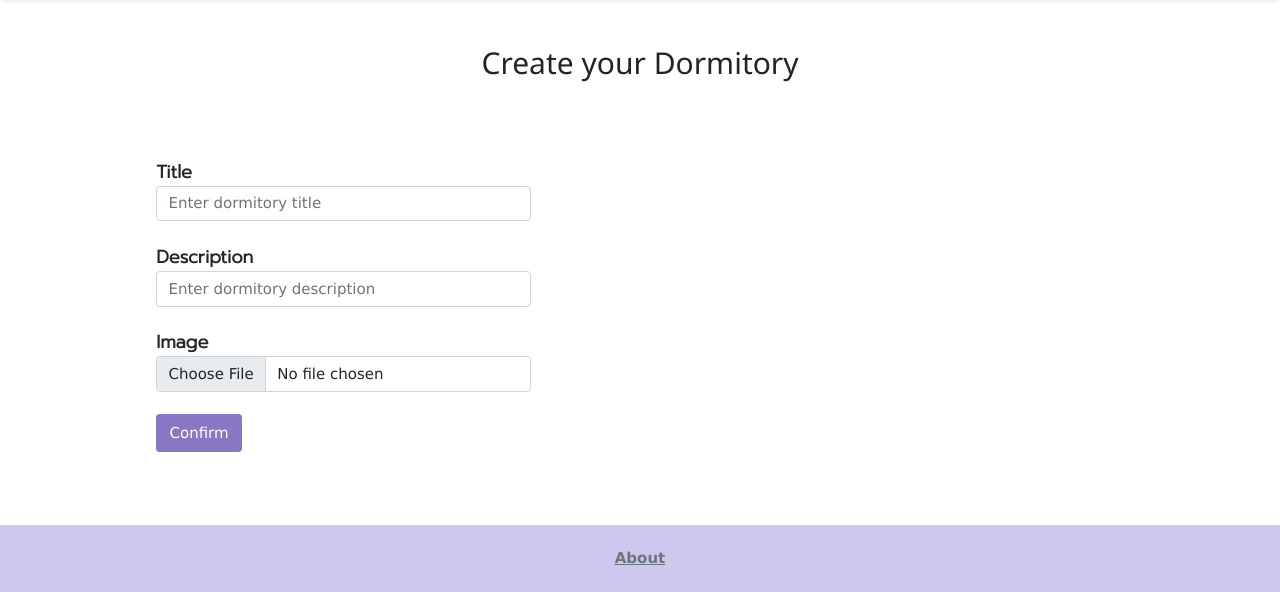
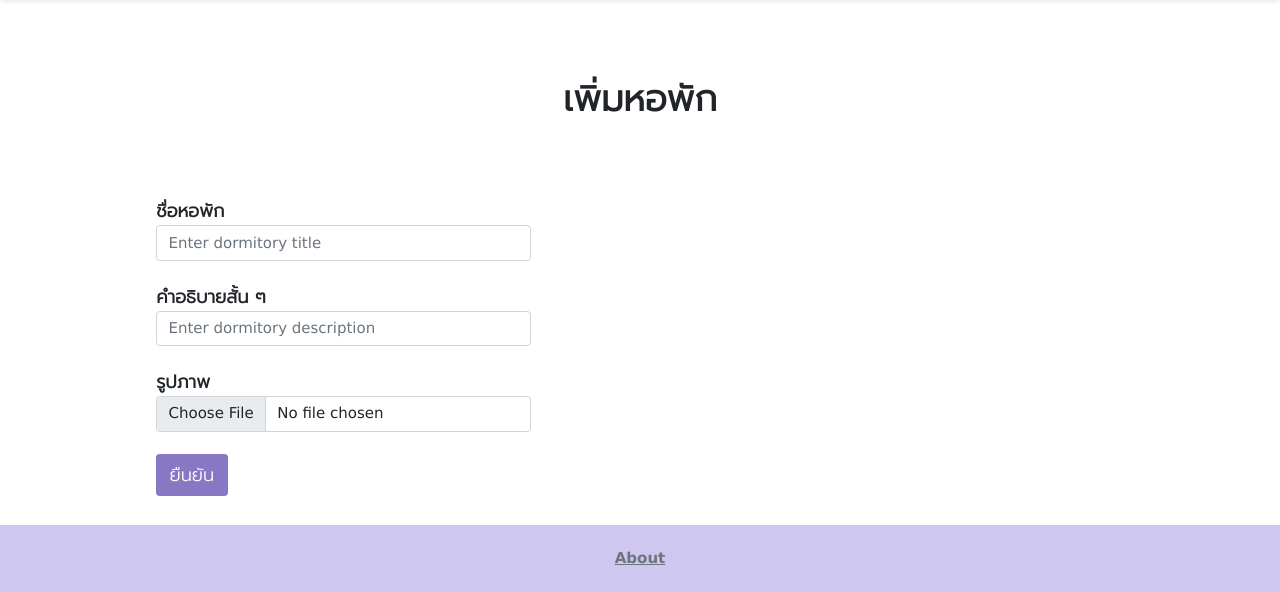
Before and after one commit to 6210612831/hahoor, a Django app: page /dormitory/create_dormitory in a window 1280 px wide. Shown: the part 208-800 px from the top of the page. Run offline with Django 3.2, Linux system fonts and the light colour scheme; the visitor is signed in with stand-in values (Sample User, id 1).

Commit message:
Edit thai lang

```diff
--- a/dormitory/templates/dormitory/create_dormitory.html
+++ b/dormitory/templates/dormitory/create_dormitory.html
@@ -7,9 +7,9 @@
         font-size: 1.2em;
     }
 </style>
-
+<br>
 <div style="text-align: center;">
-    <h2>Create your Dormitory</h2>
+    <h2><b class="p2">เพิ่มหอพัก</b></h2>
     <br>
     <br>
     <br>
@@ -23,24 +23,24 @@
             <div class="row">
                 <div class="col">
                     <div class="form-group" style="width: 25em; margin-left: 5em;">
-                        <label><b class="p2">Title</b></label>
-                        <input type="text" name="title" class="form-control" placeholder="Enter dormitory title" required/>
+                        <label><b class="p2">ชื่อหอพัก</b></label>
+                        <input type="text" name="title" class="form-control" maxlength="100" placeholder="Enter dormitory title" required/>
                     </div>
                     <br>
                     <div class="form-group" style="width: 25em; margin-left: 5em;">
-                        <label><b class="p2">Description</b></label>
-                        <input type="text" name="desc" class="form-control" placeholder="Enter dormitory description" required/>
+                        <label><b class="p2">คำอธิบายสั้น ๆ</b></label>
+                        <input type="text" name="desc" class="form-control" maxlength="200" placeholder="Enter dormitory description" required/>
                     </div>
                     <br>
                     <div class="form-group" style="width: 25em; margin-left: 5em;">
-                        <label><b class="p2">Image</b></label>
+                        <label><b class="p2">รูปภาพ</b></label>
                         <div>
-                            <input type="file" name="icon_d" class="form-control" required/>
+                            <input type="file" name="icon_d" class="form-control"required/>
                         </div>
                     </div>
                     <div style="margin-left: 5em;">
                         <br>
-                        <input type="submit" value ="Confirm" class="btn button1"></input>
+                        <input type="submit" value ="ยืนยัน" class="btn button1 p2"></input>
                     </div>
                     <br>
                 </div>
```
